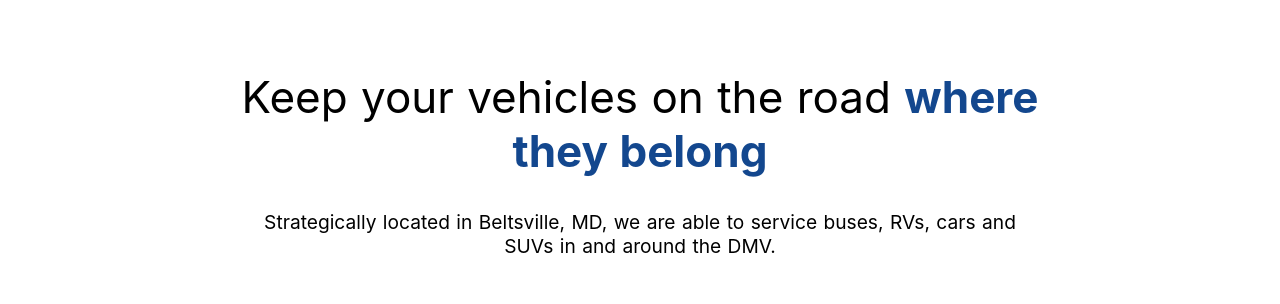
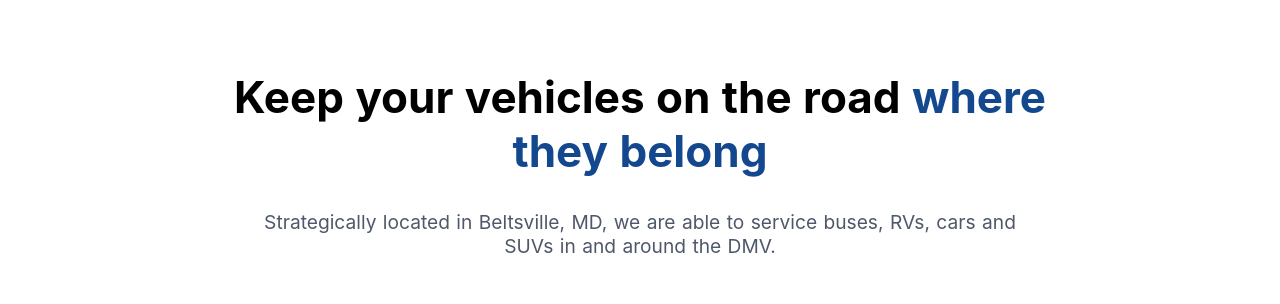
Before and after one commit to logan-connolly/atelbus, a Nuxt app: page / in a window 1280 px wide. Shown: the part 162-466 px from the top of the page. Built offline with nearby package versions, Linux system fonts and the light colour scheme.

Commit message:
Update everywhere where bold font is used in app

```diff
--- a/components/layouts/PageLayout.vue
+++ b/components/layouts/PageLayout.vue
@@ -28,12 +28,13 @@ export default {
 
 .page-name {
   color: #13478e;
-  font-weight: bold;
+  font-weight: 700;
   font-size: 2em;
 }
 
 .page-desc {
   margin: 1rem auto;
+  color: #4f5869;
 }
 
 .page-divider {
--- a/components/layouts/TheSidebar.vue
+++ b/components/layouts/TheSidebar.vue
@@ -76,6 +76,7 @@ export default {
   margin: 20px 0;
   text-decoration: none;
   color: #fff;
+  font-weight: 700;
   font-size: 2rem;
 }
 
--- a/components/services/ServiceCard.vue
+++ b/components/services/ServiceCard.vue
@@ -43,7 +43,7 @@ export default {
   transition: 0.5s ease;
   border-radius: 5%;
   background-color: #13478e;
-  font-weight: bold;
+  font-weight: 700;
 }
 .service-card .service-overlay {
   opacity: 0.8;
--- a/nuxt.config.js
+++ b/nuxt.config.js
@@ -57,9 +57,10 @@ export default {
       "@nuxtjs/google-fonts",
       {
         download: true,
-        subsets: "latin",
         families: {
-          Cantarell: true
+          Cantarell: {
+            wght: [400, 700]
+          }
         }
       }
     ]
--- a/pages/index.vue
+++ b/pages/index.vue
@@ -38,15 +38,17 @@ export default {};
 }
 .welcome-text__title {
   font-size: 2.75rem;
+  font-weight: 700;
 }
 .welcome-text__subtitle {
   font-size: 2.75rem;
-  font-weight: bold;
+  font-weight: 700;
   color: #13478e;
 }
 .welcome-text__info {
   margin: 1rem 2rem;
   font-size: 1.2rem;
+  color: #4f5869;
 }
 @media screen and (max-width: 600px) {
   .welcome-text__title {
@@ -79,7 +81,7 @@ export default {};
   background-color: #ffffff;
   text-align: center;
   transition: all 0.15s;
-  font-weight: bold;
+  font-weight: 700;
 }
 .button:hover {
   box-shadow: 5px 5px 5px #999;
```
